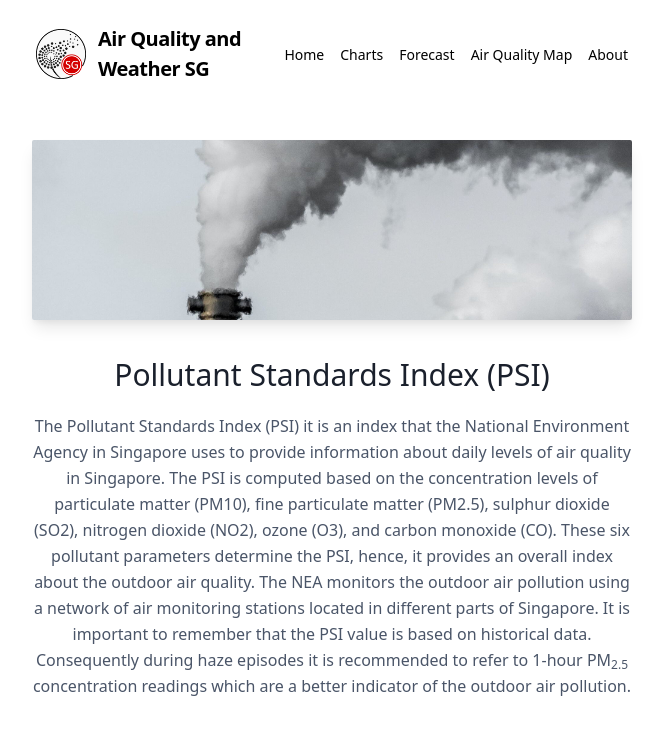
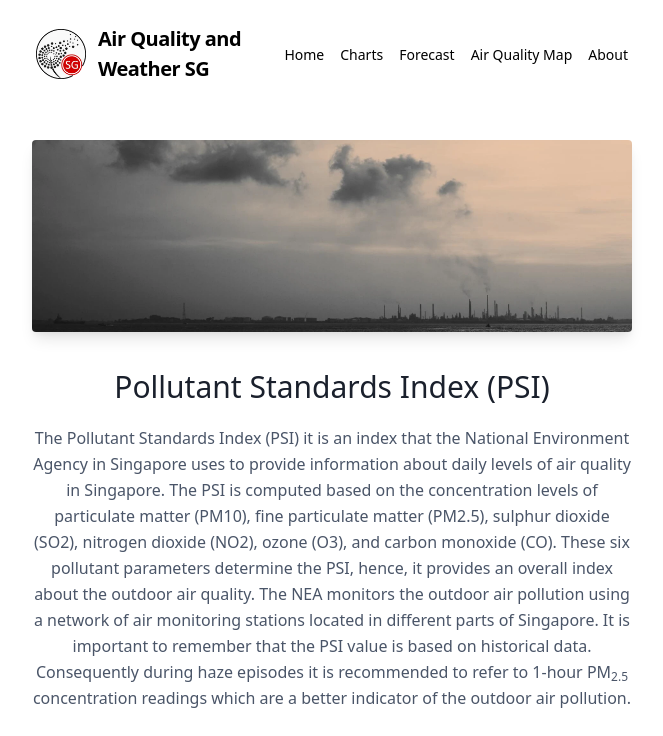
Before and after one commit to FedericoTartarini/air-quality-weather-sg, a React (Create React App) app: page /pollutant-standards-index-singapore in a window 1280 px wide. Shown: the top 736 px of the page, without its empty margins (308-971 px from the left). Built offline with nearby package versions, Linux system fonts and the light colour scheme; no server answers.

Commit message:
importing images as webp where possible

```diff
--- a/src/Components/Footer.js
+++ b/src/Components/Footer.js
@@ -3,7 +3,6 @@ import {
   faGithub,
   faGooglePlay,
   faLinkedin,
-  faResearchgate,
 } from "@fortawesome/free-brands-svg-icons";
 import { FontAwesomeIcon } from "@fortawesome/react-fontawesome";
 const logo = require("../Static/Icons/logo192.png");
@@ -18,10 +17,7 @@ function Footer() {
               type="image/webp"
               srcSet={require("../Static/Icons/logo192.webp")}
             />
-            <source
-              type="image/png"
-              srcSet={require("../Static/Icons/logo192.png")}
-            />
+            <source type="image/png" srcSet={logo} />
             <img
               src={logo}
               className="w-3/6 rounded-full border-4 shadow-lg"
--- a/src/Components/NavigationBar.js
+++ b/src/Components/NavigationBar.js
@@ -10,7 +10,14 @@ function NavigationBar() {
     <nav className="container mx-auto flex items-center justify-between flex-wrap p-6">
       <Link to="/">
         <div className="flex items-center flex-shrink-0">
-          <img src={logo} alt="logo Air Quality and Weather SG" width={50} />
+          <picture>
+            <source
+              type="image/webp"
+              srcSet={require("../Static/Icons/logo192.webp")}
+            />
+            <source type="image/png" srcSet={logo} />
+            <img src={logo} alt="logo Air Quality and Weather SG" width={50} />
+          </picture>
           <span className="font-semibold text-xl tracking-tight ml-3 w-40">
             Air Quality and Weather SG
           </span>
--- a/src/Components/Recommendation.js
+++ b/src/Components/Recommendation.js
@@ -1,5 +1,4 @@
 import React from "react";
-import singaporeLine from "../Static/Icons/singapore-line.png";
 import {
   ClosestStation,
   GetLatestReading,
@@ -54,11 +53,21 @@ function Recommendation({ dataPSI, locationUser }) {
             {HealthAdvisory(description).sick}
           </p>
         </div>
-        <img
-          className="w-full mt-3 object-contain"
-          src={singaporeLine}
-          alt="Marina Bay Sands in Singapore"
-        />
+        <picture>
+          <source
+            type="image/webp"
+            srcSet={require("../Static/Icons/singapore-line.webp")}
+          />
+          <source
+            type="image/png"
+            srcSet={require("../Static/Icons/singapore-line.png")}
+          />
+          <img
+            className="w-full mt-3 object-contain"
+            alt="Marina Bay Sands in Singapore"
+            src={require("../Static/Icons/singapore-line.png")}
+          />
+        </picture>
         <p className="mt-2 text-xs text-center text-gray-800">
           This app does not provide medical advice. It is intended for
           informational purposes only. It is not a substitute for professional
--- a/src/Views/WikiPM25.js
+++ b/src/Views/WikiPM25.js
@@ -1,5 +1,6 @@
 import React from "react";
 import { Helmet } from "react-helmet";
+import { ChooseTopImageSingapore } from "../Functions/Utils";
 
 function WikiPM25() {
   return (
@@ -12,12 +13,8 @@ function WikiPM25() {
         />
       </Helmet>
       <div className="container mx-auto flex flex-col px-5 py-8 justify-center items-center">
-        <img
-          className="mb-8 object-cover object-center rounded-sm shadow-lg"
-          alt="Particular Matter (PM) 2.5"
-          src={require("../Static/Images/unhealthy-day.jpg")}
-        />
-        <div className="w-full flex flex-col mb-16 items-center text-center">
+        <ChooseTopImageSingapore airQualityDescription={"Unhealthy"} />
+        <div className="w-full flex flex-col mt-8 items-center text-center">
           <h1 className="text-3xl mb-4 font-medium text-gray-900">
             1-hour Particular Matter 2.5 µm (PM<sub>2.5</sub>)
           </h1>
--- a/src/Views/WikiPSI.js
+++ b/src/Views/WikiPSI.js
@@ -1,6 +1,7 @@
 import React from "react";
 import { Helmet } from "react-helmet";
 import TableIndicesCategories from "../Components/TableIndicesCategories";
+import { ChooseTopImageSingapore } from "../Functions/Utils";
 
 function WikiPSI() {
   return (
@@ -13,12 +14,8 @@ function WikiPSI() {
         />
       </Helmet>
       <div className="container mx-auto flex flex-col px-5 py-8 justify-center items-center">
-        <img
-          className="mb-8 object-cover object-center rounded-sm shadow-lg"
-          alt="Pollutant Standards Index"
-          src={require("../Static/Images/gas.jpg")}
-        />
-        <div className="w-full flex flex-col mb-16 items-center text-center">
+        <ChooseTopImageSingapore airQualityDescription={"Very Unhealthy"} />
+        <div className="w-full flex flex-col mt-8 items-center text-center">
           <h1 className="text-3xl mb-4 font-medium text-gray-900">
             Pollutant Standards Index (PSI)
           </h1>
```
